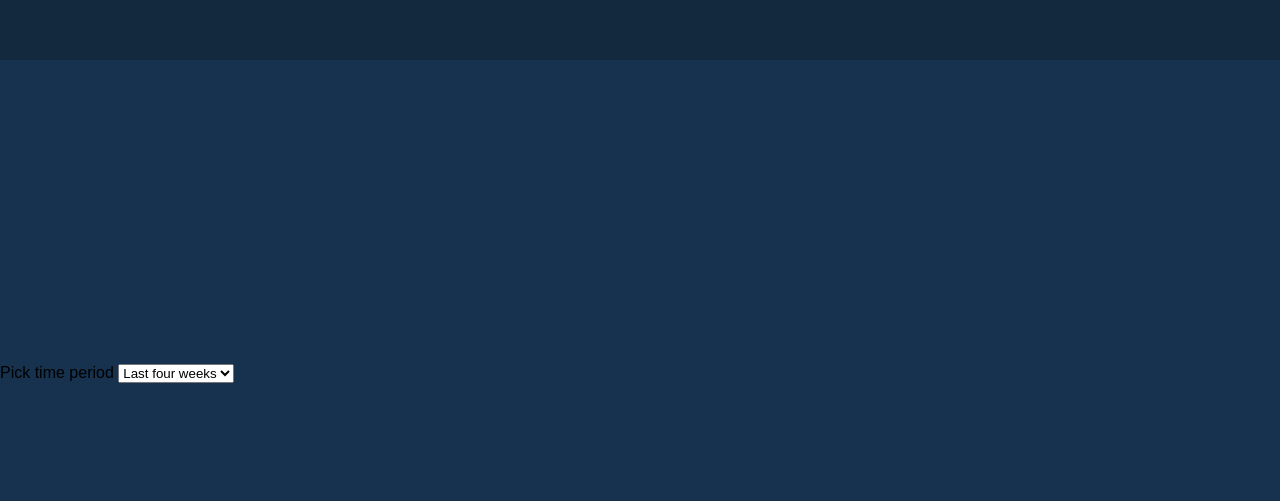
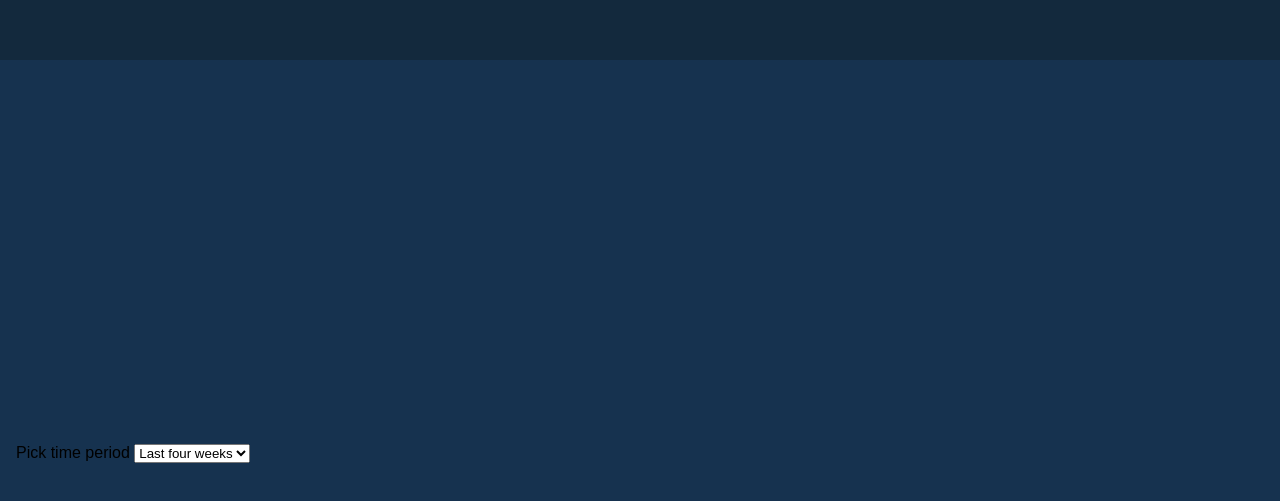
Before and after one commit to evaboogaard/tech-track-22-23, a website built with Vite: page index.html in a window 1280 px wide. Shown: the part 1973-2474 px from the top of the page. Before the commit the page ends 2356 px from the top, so only its background shows below. Built offline with nearby package versions, Linux system fonts and the light colour scheme; no server answers.

Commit message:
(style): fix styling

```diff
--- a/styles/components/_buttons.scss
+++ b/styles/components/_buttons.scss
@@ -13,3 +13,7 @@
     border-radius: 0;
   }
 }
+
+.change-btn {
+  padding: 0.5rem 1rem;
+}
--- a/styles/layouts/_layout.scss
+++ b/styles/layouts/_layout.scss
@@ -26,3 +26,11 @@ body {
   height: 1px;
   overflow: hidden;
 }
+
+svg {
+  margin-left: 5rem;
+}
+
+#test {
+  padding: 5rem 1rem;
+}
```
